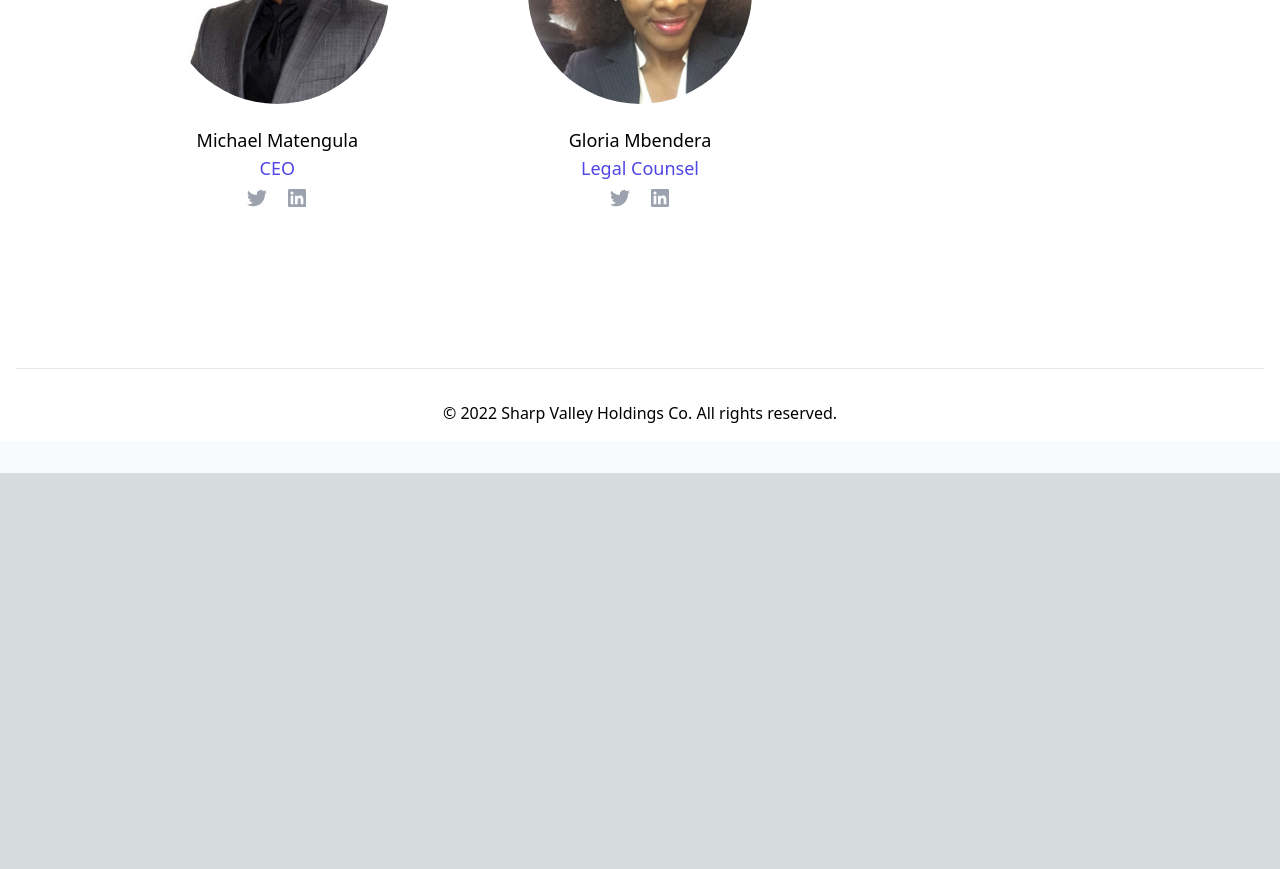
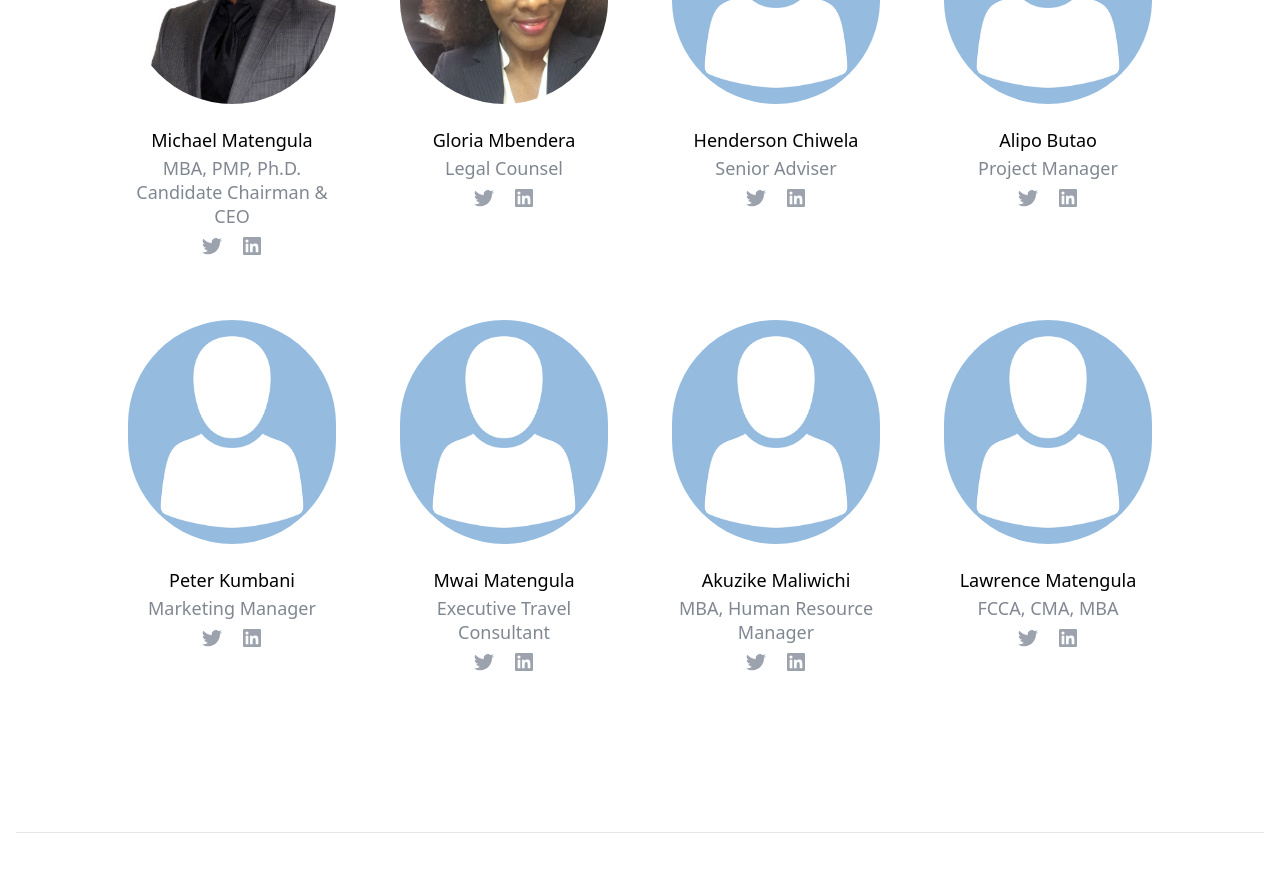
Before and after one commit to BernMasache/sharp-valley-store, a Next.js app: page /management-team in a window 1280 px wide. Shown: the part 760-1629 px from the top of the page. Before the commit the page ends 1233 px from the top, so only its background shows below. Built offline with nearby package versions, Linux system fonts and the light colour scheme; what tw-elements would draw is missing.

Commit message:
management team

```diff
--- a/components/widgets/team.jsx
+++ b/components/widgets/team.jsx
@@ -1,7 +1,7 @@
 const people = [
   {
     name: 'Michael Matengula',
-    role: 'CEO',
+    role: 'MBA, PMP, Ph.D. Candidate Chairman & CEO',
     imageUrl:
       './assets/images/team/11.jpg',
     twitterUrl: '',
@@ -14,6 +14,60 @@ const people = [
     role: 'Legal Counsel',
     imageUrl:
       './assets/images/team/3.jpg',
+    twitterUrl: '',
+    linkedinUrl: 'https://www.linkedin.com/in/gloria-mbendera-24674a171/',
+    description: "is an experienced legal professional with extensive hands-on experience in banking, drafting, conveyance, advisory services, company secretarial services, advising clients on compliance risks and issues (e.g. Malawi Exchange Control legal framework), drafting wills, probate services, offering professional legal advice on employment and labor laws, company and corporate law, insurance law, debt collection, drafting pleadings, conducting research, drafting legal opinions and heads of arguments for litigation purposes, and civil litigation. "
+  },
+  {
+    name: 'Henderson Chiwela',
+    role: 'Senior Adviser',
+    imageUrl:
+      './team/avatar.png',
+    twitterUrl: '',
+    linkedinUrl: 'https://www.linkedin.com/in/gloria-mbendera-24674a171/',
+    description: "is an experienced legal professional with extensive hands-on experience in banking, drafting, conveyance, advisory services, company secretarial services, advising clients on compliance risks and issues (e.g. Malawi Exchange Control legal framework), drafting wills, probate services, offering professional legal advice on employment and labor laws, company and corporate law, insurance law, debt collection, drafting pleadings, conducting research, drafting legal opinions and heads of arguments for litigation purposes, and civil litigation. "
+  },
+  {
+    name: 'Alipo Butao',
+    role: 'Project Manager',
+    imageUrl:
+      './team/avatar.png',
+    twitterUrl: '',
+    linkedinUrl: 'https://www.linkedin.com/in/gloria-mbendera-24674a171/',
+    description: "is an experienced legal professional with extensive hands-on experience in banking, drafting, conveyance, advisory services, company secretarial services, advising clients on compliance risks and issues (e.g. Malawi Exchange Control legal framework), drafting wills, probate services, offering professional legal advice on employment and labor laws, company and corporate law, insurance law, debt collection, drafting pleadings, conducting research, drafting legal opinions and heads of arguments for litigation purposes, and civil litigation. "
+  },
+  {
+    name: 'Peter Kumbani',
+    role: 'Marketing Manager',
+    imageUrl:
+      './team/avatar.png',
+    twitterUrl: '',
+    linkedinUrl: 'https://www.linkedin.com/in/gloria-mbendera-24674a171/',
+    description: "is an experienced legal professional with extensive hands-on experience in banking, drafting, conveyance, advisory services, company secretarial services, advising clients on compliance risks and issues (e.g. Malawi Exchange Control legal framework), drafting wills, probate services, offering professional legal advice on employment and labor laws, company and corporate law, insurance law, debt collection, drafting pleadings, conducting research, drafting legal opinions and heads of arguments for litigation purposes, and civil litigation. "
+  },
+  {
+    name: 'Mwai Matengula',
+    role: 'Executive Travel Consultant',
+    imageUrl:
+      './team/avatar.png',
+    twitterUrl: '',
+    linkedinUrl: 'https://www.linkedin.com/in/gloria-mbendera-24674a171/',
+    description: "is an experienced legal professional with extensive hands-on experience in banking, drafting, conveyance, advisory services, company secretarial services, advising clients on compliance risks and issues (e.g. Malawi Exchange Control legal framework), drafting wills, probate services, offering professional legal advice on employment and labor laws, company and corporate law, insurance law, debt collection, drafting pleadings, conducting research, drafting legal opinions and heads of arguments for litigation purposes, and civil litigation. "
+  },
+  {
+    name: 'Akuzike Maliwichi',
+    role: 'MBA, Human Resource Manager',
+    imageUrl:
+      './team/avatar.png',
+    twitterUrl: '',
+    linkedinUrl: 'https://www.linkedin.com/in/gloria-mbendera-24674a171/',
+    description: "is an experienced legal professional with extensive hands-on experience in banking, drafting, conveyance, advisory services, company secretarial services, advising clients on compliance risks and issues (e.g. Malawi Exchange Control legal framework), drafting wills, probate services, offering professional legal advice on employment and labor laws, company and corporate law, insurance law, debt collection, drafting pleadings, conducting research, drafting legal opinions and heads of arguments for litigation purposes, and civil litigation. "
+  },
+  {
+    name: 'Lawrence Matengula',
+    role: 'FCCA, CMA, MBA',
+    imageUrl:
+      './team/avatar.png',
     twitterUrl: '',
     linkedinUrl: 'https://www.linkedin.com/in/gloria-mbendera-24674a171/',
     description: "is an experienced legal professional with extensive hands-on experience in banking, drafting, conveyance, advisory services, company secretarial services, advising clients on compliance risks and issues (e.g. Malawi Exchange Control legal framework), drafting wills, probate services, offering professional legal advice on employment and labor laws, company and corporate law, insurance law, debt collection, drafting pleadings, conducting research, drafting legal opinions and heads of arguments for litigation purposes, and civil litigation. "
@@ -63,7 +117,7 @@ export default function ManagementTeam() {
           </div>
           <ul
             role="list"
-            className="mx-auto space-y-16 sm:grid sm:grid-cols-2 sm:gap-16 sm:space-y-0 lg:max-w-5xl lg:grid-cols-3"
+            className="mx-auto space-y-16 sm:grid sm:grid-cols-2 sm:gap-16 sm:space-y-0 lg:max-w-5xl lg:grid-cols-4"
           >
             {people.map((person) => (
               <li key={person.name}>
@@ -72,7 +126,7 @@ export default function ManagementTeam() {
                   <div className="space-y-2">
                     <div className="space-y-1 text-lg font-medium leading-6">
                       <h3>{person.name}</h3>
-                      <p className="text-indigo-600">{person.role}</p>
+                      <p className="text-gray-600 opacity-70">{person.role}</p>
                     </div>
                     <ul role="list" className="flex justify-center space-x-5">
                       <li>
```
